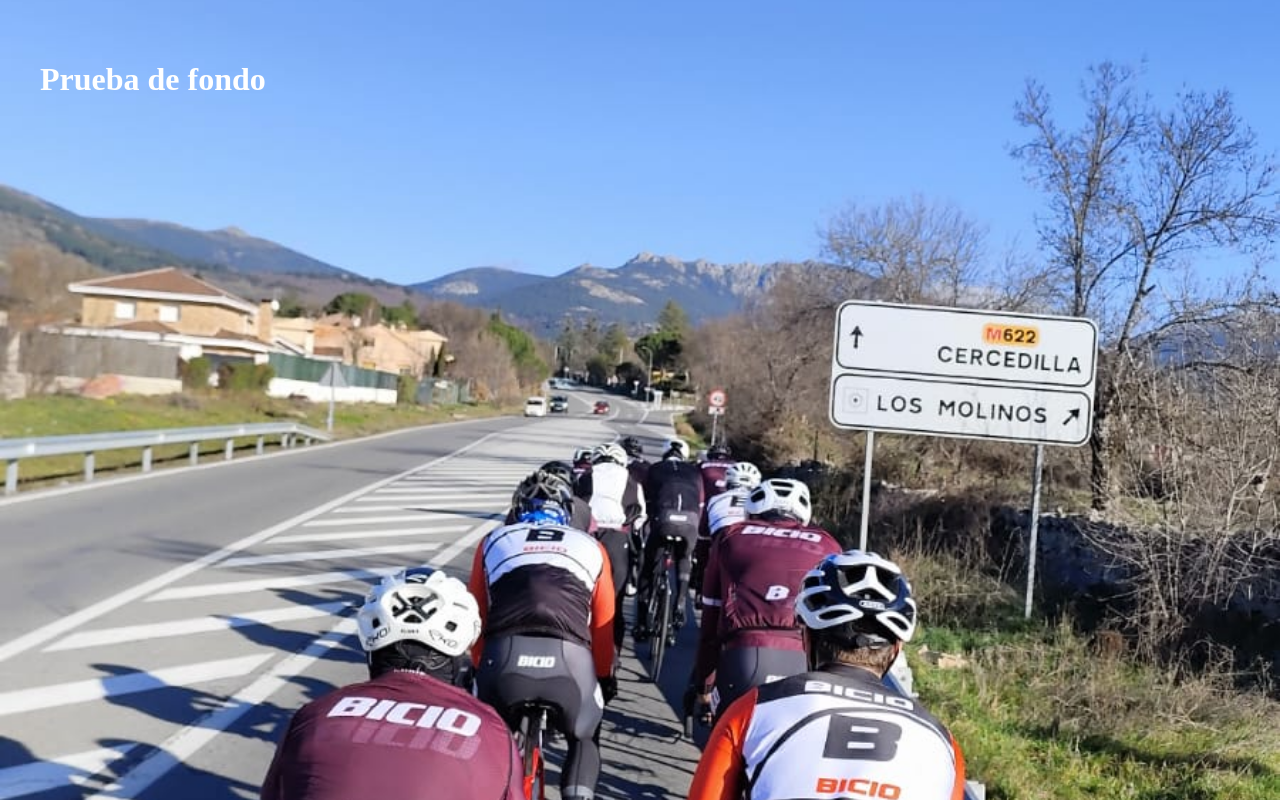
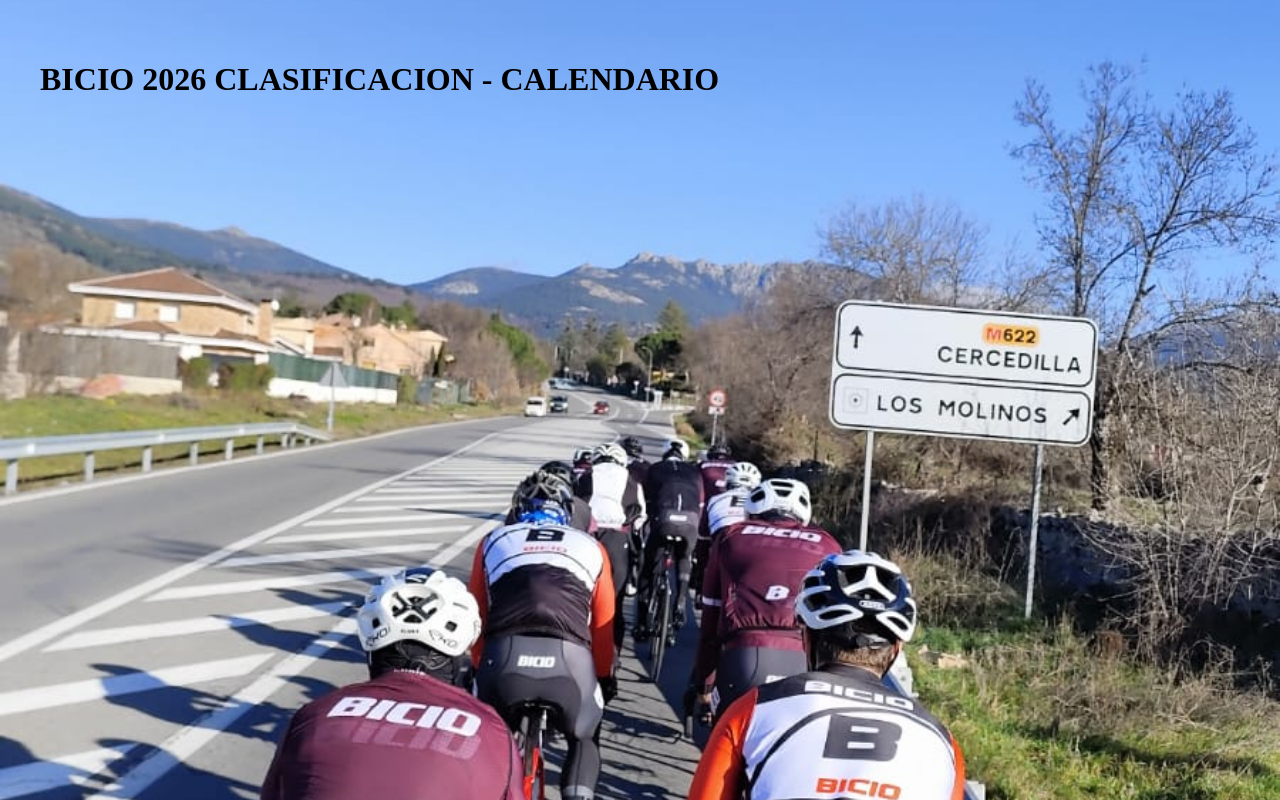
Before and after one commit to ruajuma/bicio2026, a plain HTML site: page index.html in a window 1280 px wide. Drawn offline with Linux system fonts and the light colour scheme.

Commit message:
Add files via upload

```diff
--- a/index.html
+++ b/index.html
@@ -13,6 +13,6 @@
     </style>
 </head>
 <body>
-    <h1 style="color:white; padding:40px;">Prueba de fondo</h1>
+    <h1 style="color:black; padding:40px;">BICIO 2026 CLASIFICACION - CALENDARIO</h1>
 </body>
 </html>
```
